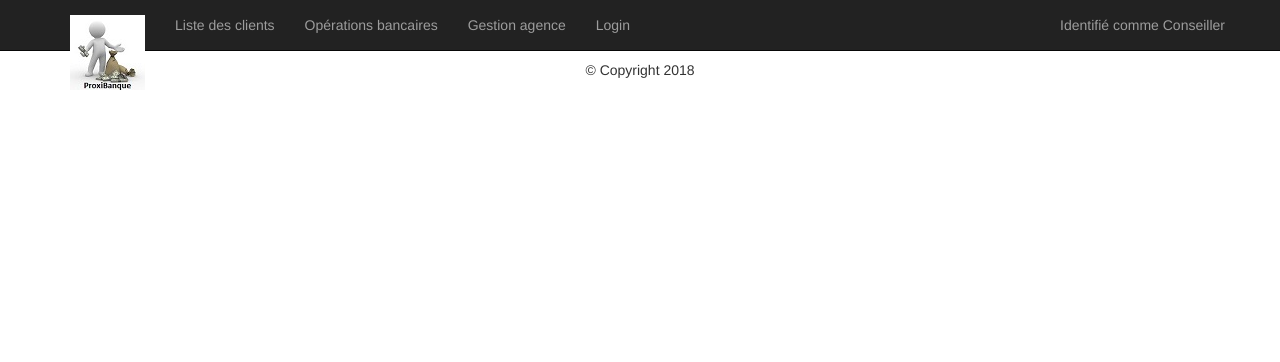
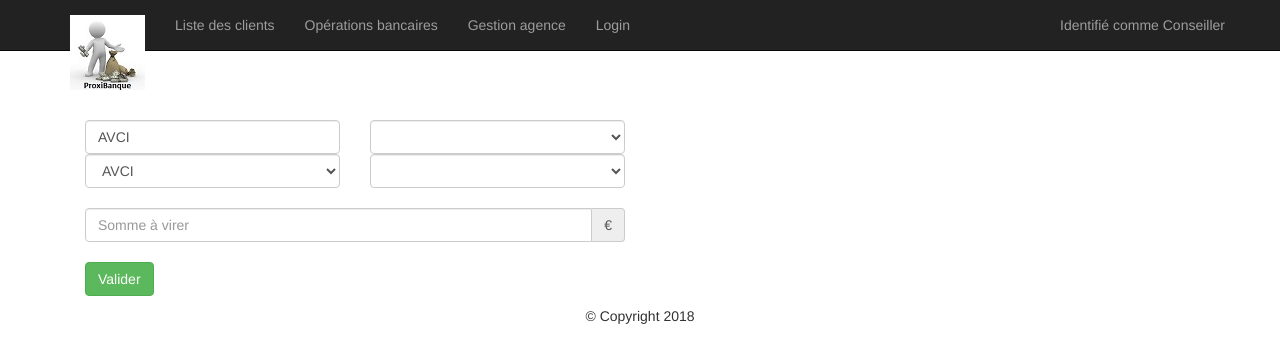
Before and after one commit to jbeydu03/ProxibanqueProjetV4, an Angular app in the folder Proxibanque-Angular-JBB-SJ-JMH/: page /clients/1/virement in a window 1280 px wide. Before the commit this address led to /. Shown: the top 362 px of the page. Built offline with nearby package versions, Linux system fonts and the light colour scheme; data requests are answered from the project's data file.

Commit message:
authentification et virement Angular

```diff
--- a/Proxibanque-Angular-JBB-SJ-JMH/db.json
+++ b/Proxibanque-Angular-JBB-SJ-JMH/db.json
@@ -25,21 +25,10 @@
       "codePostal": "1000",
       "ville": "BOURG EN BRESSE",
       "telephone": "01 53 82 74 10",
-      "compteCourant": {
-        "id": 1,
-        "numero": "1234567890",
-        "solde": 1000,
-        "date": "2018-01-01",
-        "decouvert": -2600,
-        "carte": {
-          "id": 1,
-          "numero": "123456789",
-          "active": false
-        }
-      },
+      "compteCourant": null,
       "compteEpargne": {
         "id": 11,
-        "numero": "0000000001",
+        "numero": "1000000001",
         "solde": 1000,
         "date": "2018-01-01",
         "taux": 0.01
--- a/Proxibanque-Angular-JBB-SJ-JMH/src/app/app.module.ts
+++ b/Proxibanque-Angular-JBB-SJ-JMH/src/app/app.module.ts
@@ -11,6 +11,7 @@ import { HomeComponent } from './common/home/home.component';
 import { HttpClientModule } from '@angular/common/http';
 import { LoginComponent } from './authentification/login/login.component';
 import { AuthentificationModule } from './authentification/authentification.module';
+import { VirementModule } from './virement/virement.module';
 
 const routes: Routes= [
   {path: 'home', component: HomeComponent},
@@ -30,6 +31,7 @@ const routes: Routes= [
     ConseillerModule,
     AuthentificationModule,
     HttpClientModule,
+    VirementModule,
     RouterModule.forRoot(routes)
   ],
   providers: [{provide: 'JSON_SERVER_URL', useValue: 'http://localhost:3004'}],
--- a/Proxibanque-Angular-JBB-SJ-JMH/src/app/authentification/auth.service.ts
+++ b/Proxibanque-Angular-JBB-SJ-JMH/src/app/authentification/auth.service.ts
@@ -5,29 +5,37 @@ import { Observable } from 'rxjs/Observable';
 import { HttpClient } from '@angular/common/http';
 import 'rxjs/add/operator/map';
 import 'rxjs/add/operator/mergeMap';
-
-
-
-
-
-
-
-
-
-
+import { DOCUMENT } from '@angular/common';
 
 @Injectable()
 export class AuthService {
 
   constructor(private http: HttpClient,
-    @Inject('JSON_SERVER_URL') private baseUrl: string) { }
+    @Inject('JSON_SERVER_URL') private baseUrl: string, @Inject(DOCUMENT) private document) { }
 
-    loadClient(userLog: string,userMDP: string): Observable<Conseiller> {
-      // TODO: afficher un client à partir de son Id
-      //http://192.168.1.44:8080/ProxiBanqueSI_JMH_JBB_SJ/clients/all
-      return this.http.get<Conseiller>('http://192.168.1.44:8080/ProxiBanqueSI_JMH_JBB_SJ/auth/conseiller/' + userLog +"/" + userMDP);
+  loadClient(userLog: string, userMDP: string): Observable<Conseiller> {
+    // TODO: afficher un client à partir de son Id
+    //http://192.168.1.44:8080/ProxiBanqueSI_JMH_JBB_SJ/clients/all
+    const userData =  userLog ;
+    this.setCookie('user', JSON.stringify(userData));
+    return this.http.get<Conseiller>('http://192.168.1.44:8080/ProxiBanqueSI_JMH_JBB_SJ/auth/conseiller/' + userLog + "/" + userMDP);
+  }
+
+  private setCookie(name: string, value: string) {
+    this.document.cookie = `${name}=${value}`;
+  }
+
+  getCookie(name: string = ''): string {
+    const allCookiesString = this.document.cookie;
+    const index1 = allCookiesString.indexOf(name);
+    if (index1 !== -1) {
+      let index2 = allCookiesString.indexOf(';', index1);
+      index2 = index2 === -1 ? allCookiesString.length : index2;
+      const cookieString = allCookiesString.slice(index1, index2);
+      return cookieString.split('=')[1];
     }
 
+  }
 }
 
 
--- a/Proxibanque-Angular-JBB-SJ-JMH/src/app/conseiller/liste-client/liste-client.component.html
+++ b/Proxibanque-Angular-JBB-SJ-JMH/src/app/conseiller/liste-client/liste-client.component.html
@@ -12,6 +12,8 @@
   <!-- Boucle sur la liste des clients en appelant une boucle sur la variable listeClients -->
 
 
+
+{{user.name}}
   <table class="table table-striped">
     <thead>
       <tr>
--- a/Proxibanque-Angular-JBB-SJ-JMH/src/app/conseiller/liste-client/liste-client.component.ts
+++ b/Proxibanque-Angular-JBB-SJ-JMH/src/app/conseiller/liste-client/liste-client.component.ts
@@ -1,6 +1,10 @@
-import { Component, OnInit } from '@angular/core';
+import { Component, OnInit, Inject } from '@angular/core';
 import { Client } from '../../model/client';
 import { ConseillerService } from '../conseiller.service';
+import { DOCUMENT } from '@angular/common';
+import { IdentificationCookie } from '../../model/identificationCookie';
+import { Cookie } from '../../model/cookie';
+import { AuthService } from '../../authentification/auth.service';
 
 @Component({
   selector: 'app-liste-client',
@@ -8,14 +12,19 @@ import { ConseillerService } from '../conseiller.service';
 })
 export class ListeClientComponent implements OnInit {
 
-  constructor(private conseillerService: ConseillerService) { }
+  constructor(private conseillerService: ConseillerService,private authService: AuthService) { }
 
   listeClients: Client[] = [];
+  user : IdentificationCookie;
 
   ngOnInit() {
     this.conseillerService.loadClients().subscribe(data => this.listeClients = data);
-    alert(document.cookie);
+    const userCookie = this.authService.getCookie();
+    this.user = new IdentificationCookie(JSON.parse(userCookie));
+    alert(this.user._name);
   }
+
+
 
   deleteClient(idClient){
     this.conseillerService.deleteClient(idClient).subscribe();
@@ -23,7 +32,6 @@ export class ListeClientComponent implements OnInit {
   }
 
 
-  private cookiesId= document.cookie;
 
 
 
--- /dev/null
+++ b/Proxibanque-Angular-JBB-SJ-JMH/src/app/model/cookie.ts
@@ -0,0 +1,31 @@
+import { DOCUMENT } from '@angular/common';
+import { Inject } from '@angular/core';
+
+export class Cookie {
+    /*
+    cle: string;
+    valeur: string;
+
+    constructor(cle: string, valeur: string, @Inject(DOCUMENT) private document) {
+        this.cle = cle;
+        this.valeur = valeur;
+
+    }
+
+    private setCookie(name: string, value: string) {
+        this.document.cookie = `${name}=${value}`;
+    }
+
+
+    private getCookie(name: string = ''): string {
+        const allCookiesString = this.document.cookie;
+        const index1 = allCookiesString.indexOf(name);
+        if (index1 !== -1) {
+            let index2 = allCookiesString.indexOf(';', index1);
+            index2 = index2 === -1 ? allCookiesString.length : index2;
+            const cookieString = allCookiesString.slice(index1, index2);
+            return cookieString.split('=')[1];
+        }
+    }
+
+*/}
--- /dev/null
+++ b/Proxibanque-Angular-JBB-SJ-JMH/src/app/model/identificationCookie.ts
@@ -0,0 +1,13 @@
+export class IdentificationCookie {
+    _name :string;
+
+
+    constructor(name : string){
+        this._name = name;
+    }
+
+    get name() : string{
+        return this._name;
+    }
+
+}
--- /dev/null
+++ b/Proxibanque-Angular-JBB-SJ-JMH/src/app/model/virement.ts
@@ -0,0 +1,12 @@
+export class Virement{
+    compteDebiteur : Compte;
+    compteCrediteur : Compte;
+    montant : number;
+
+    constructor(compteDebiteur : Compte, compteCrediteur : Compte, montant : number){
+        this.compteDebiteur = compteDebiteur;
+        this.compteCrediteur = compteCrediteur;
+        this.montant = montant;
+
+    }
+}
--- /dev/null
+++ b/Proxibanque-Angular-JBB-SJ-JMH/src/app/virement/virement/virement.component.html
@@ -0,0 +1,50 @@
+<br/><br/><br/>
+<form novalidate [formGroup]="clientForm" (ngSubmit)="validerVirement()">
+<div class="col-md-6">
+
+  <div class="row">
+      <div class="col-md-6">
+    <input type="text" class="form-control" formControlName="clientNom">
+      </div>
+      <div class="col-md-6">
+      <select class=form-control formControlName="compteDebiteur">
+          <option value={{currentCompteDebiteur.numero}} *ngFor="let currentCompteDebiteur of listeCompteDebiteur" >{{currentCompteDebiteur.numero}}</option>
+       </select>
+      </div>
+  </div>
+
+  <div class="row">
+      <div class="col-md-6">
+          <select class=form-control formControlName="nomCrediteur" >
+              <option  *ngFor="let currentClient of listeClients" (click)="selectCrediteur(currentClient.id)">{{currentClient.nom}}</option>
+          </select>
+      </div>
+      <div class="col-md-6">
+      <select class=form-control formControlName="compteCrediteur">
+        <option value={{currentCompte.numero}} *ngFor="let currentCompte of listeCompteCrediteur" >{{currentCompte.numero}}</option>
+
+
+       </select>
+      </div>
+  </div>
+
+  <br/>
+
+
+    <div class="input-group">
+      <input type="text" class="form-control" placeholder="Somme à virer" aria-describedby="basic-addon1" formControlName="montant">
+      <span class="input-group-addon" id="basic-addon1">€</span>
+    </div>
+    <br/>
+    <p>
+        <button class="btn btn-success">Valider</button>
+        <!-- Methode quick & dirty
+          <button class="btn btn-default" (click)="quizList.push({title:'Dummy Quiz'})">Ajouter</button>-->
+      </p>
+
+
+
+
+
+</div>
+</form>
--- /dev/null
+++ b/Proxibanque-Angular-JBB-SJ-JMH/src/app/virement/virement/virement.component.ts
@@ -0,0 +1,90 @@
+import { Component, OnInit } from '@angular/core';
+import { ConseillerService } from '../../conseiller/conseiller.service';
+import { Client } from '../../model/client';
+import { Router, ActivatedRoute, ParamMap } from '@angular/router';
+import { FormGroup, FormBuilder, Validators } from '@angular/forms';
+import { Virement } from '../../model/virement';
+
+@Component({
+  selector: 'app-virement',
+  templateUrl: './virement.component.html',
+  styles: []
+})
+export class VirementComponent implements OnInit {
+  clientForm: FormGroup;
+  listeClients: Client[] = [];
+  listeCompteCrediteur: Compte[] = [];
+  listeCompteDebiteur: Compte[] = [];
+  clientId: number;
+  clientNom: string;
+  constructor(private fb: FormBuilder, private conseillerService: ConseillerService, private route: ActivatedRoute, private router: Router) { }
+
+  ngOnInit() {
+    this.clientForm = this.fb.group({
+      clientNom: [''],
+      compteDebiteur: ['', Validators.required],
+      nomCrediteur: [''],
+      compteCrediteur: ['', Validators.required],
+      montant: ['', Validators.required],
+
+    });
+
+
+    //recupérer le client et ses comptes
+    this.route.paramMap.subscribe((param: ParamMap) => {
+      this.clientId = Number(param.get('clientId'));
+
+      //Remise des valeurs des champs dans le formulaire
+      if (this.clientId) {
+        this.conseillerService.loadClient(this.clientId).subscribe(client => {
+
+          this.clientForm.get('clientNom').setValue(client.nom);
+
+
+
+          if (client.compteCourant !== null) {
+            this.listeCompteDebiteur.push(client.compteCourant);
+          }
+          if (client.compteEpargne !== null) {
+            this.listeCompteDebiteur.push(client.compteEpargne);
+          }
+          //this.clientForm.get('compteDebiteur').setValue(this.listeCompteDebiteur);
+        });
+      }
+    });
+
+    //recupére la liste des clients à créditer
+    this.conseillerService.loadClients().subscribe(data => this.listeClients = data);
+
+  }
+
+  selectCrediteur(id) {
+
+    this.listeCompteCrediteur.splice(0, this.listeCompteCrediteur.length);
+    this.conseillerService.loadClient(id).subscribe(client => {
+      if (client.compteCourant !== null) {
+        this.listeCompteCrediteur.push(client.compteCourant);
+      }
+      if (client.compteEpargne !== null) {
+        this.listeCompteCrediteur.push(client.compteEpargne);
+      }
+
+
+
+      //De manière plus générique, possibilité de passer par un patchValue()
+    });
+  }
+
+  validerVirement() {
+    alert("ok");
+
+    const dCompteDebiteur = this.clientForm.get('compteDebiteur').value;
+    const dCompteCrediteur = this.clientForm.get('compteCrediteur').value;
+    const dMontant = this.clientForm.get('montant').value;
+
+    const virementValide = new Virement(dCompteDebiteur, dCompteCrediteur, dMontant);
+    console.log(virementValide);
+
+
+  }
+}
```
Also changed, not shown: Proxibanque-Angular-JBB-SJ-JMH/src/app/authentification/login/login.component.ts (+13 -17 lines), Proxibanque-Angular-JBB-SJ-JMH/src/app/virement/virement.module.ts (added, +23 -0 lines).
